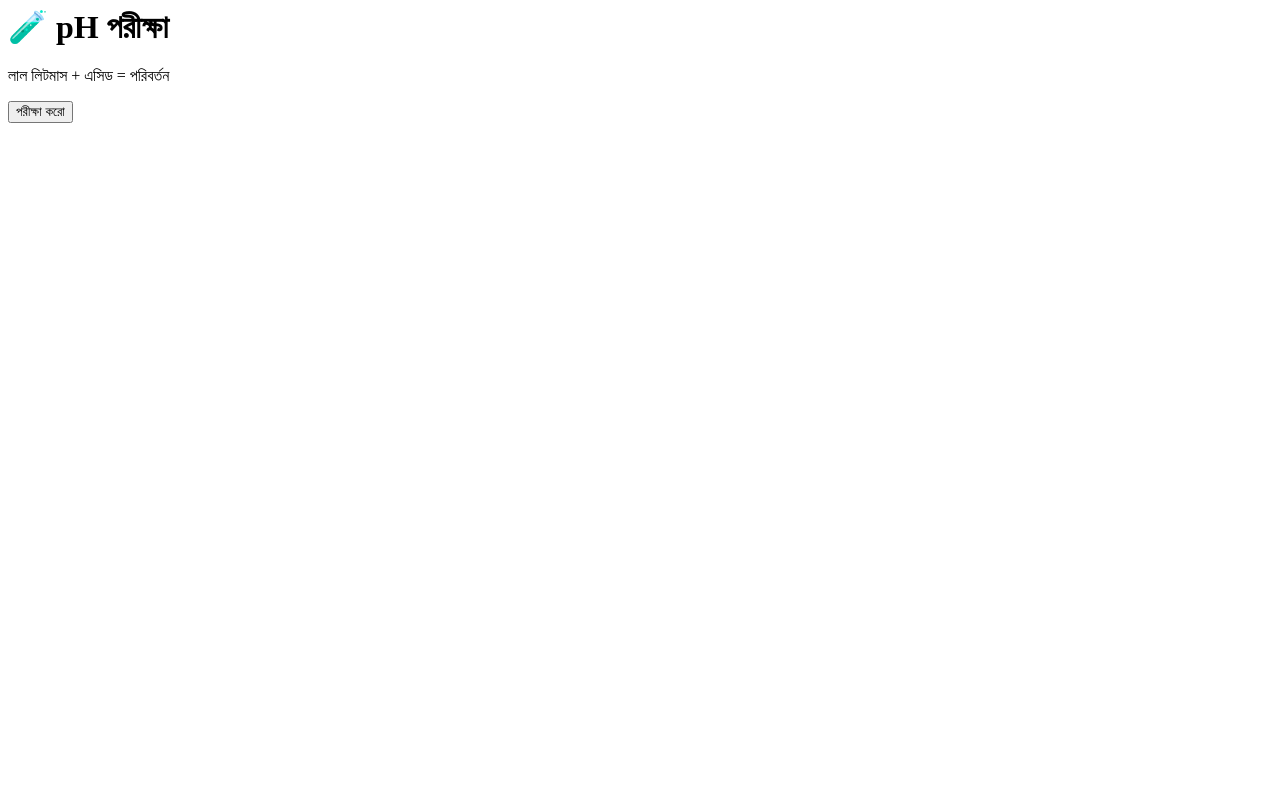
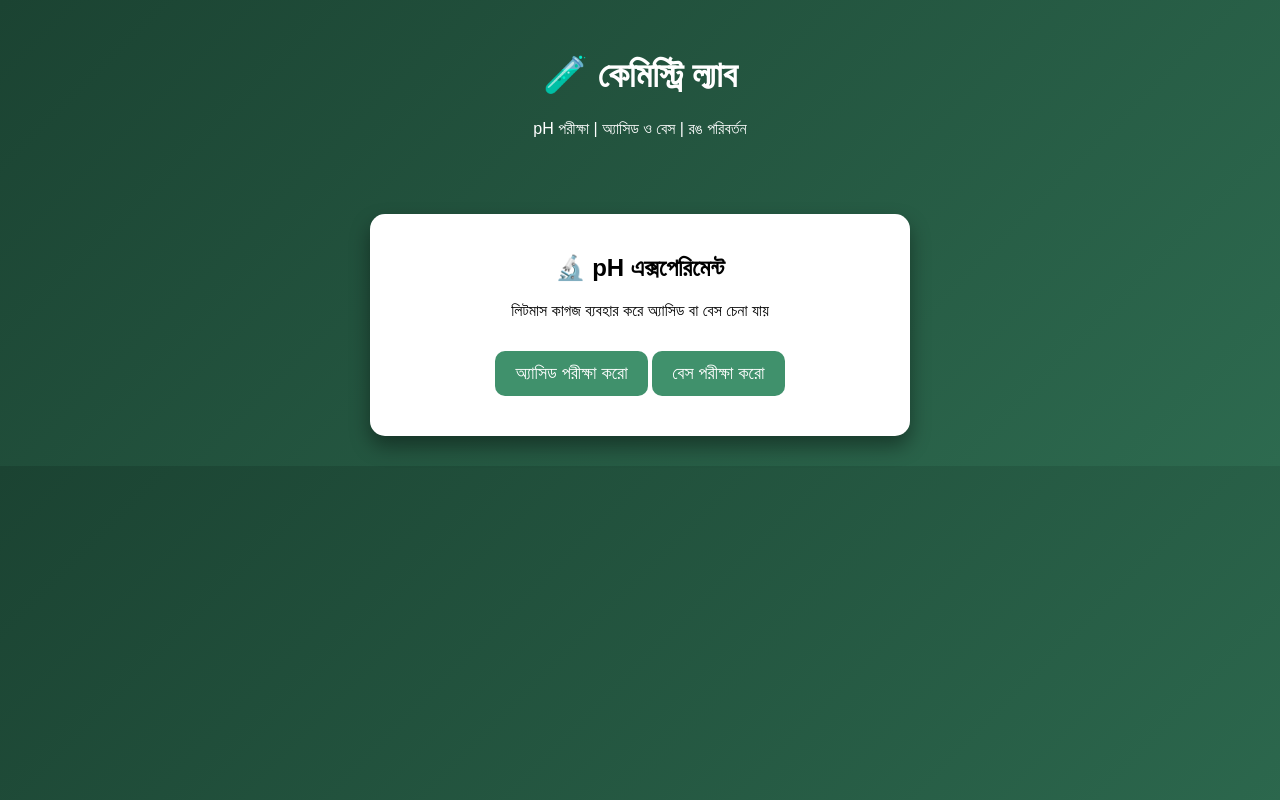
Before and after one commit to shoaibbirampur-ctrl/Science-is-easy-, a plain HTML site: page chemistry.html in a window 1280 px wide. Drawn offline with Linux system fonts and the light colour scheme.

Commit message:
Update chemistry.html

```diff
--- a/chemistry.html
+++ b/chemistry.html
@@ -1,13 +1,98 @@
-<h1>🧪 pH পরীক্ষা</h1>
+<!DOCTYPE html>
+<html lang="bn">
+<head>
+<meta charset="UTF-8">
+<title>Chemistry Lab</title>
 
-<p>লাল লিটমাস + এসিড = পরিবর্তন</p>
+<style>
+body {
+  margin: 0;
+  font-family: Arial;
+  background: linear-gradient(135deg, #1b4332, #2d6a4f);
+  color: white;
+  text-align: center;
+}
 
-<button onclick="testPH()">পরীক্ষা করো</button>
+/* Header */
+header {
+  padding: 30px;
+}
 
-<h2 id="result"></h2>
+header h1 {
+  font-size: 36px;
+}
+
+/* Card */
+.card {
+  background: white;
+  color: black;
+  width: 85%;
+  max-width: 500px;
+  margin: 30px auto;
+  padding: 20px;
+  border-radius: 15px;
+  box-shadow: 0 10px 20px rgba(0,0,0,0.4);
+}
+
+/* Button */
+button {
+  padding: 12px 20px;
+  font-size: 18px;
+  border: none;
+  border-radius: 10px;
+  background: #40916c;
+  color: white;
+  cursor: pointer;
+  margin-top: 15px;
+  transition: 0.3s;
+}
+
+button:hover {
+  background: #1b4332;
+  transform: scale(1.05);
+}
+
+/* Result */
+#result {
+  margin-top: 20px;
+  font-size: 22px;
+  color: #00ffcc;
+}
+</style>
+
+</head>
+
+<body>
+
+<header>
+  <h1>🧪 কেমিস্ট্রি ল্যাব</h1>
+  <p>pH পরীক্ষা | অ্যাসিড ও বেস | রঙ পরিবর্তন</p>
+</header>
+
+<div class="card">
+
+  <h2>🔬 pH এক্সপেরিমেন্ট</h2>
+
+  <p>লিটমাস কাগজ ব্যবহার করে অ্যাসিড বা বেস চেনা যায়</p>
+
+  <button onclick="acidTest()">অ্যাসিড পরীক্ষা করো</button>
+  <button onclick="baseTest()">বেস পরীক্ষা করো</button>
+
+  <div id="result"></div>
+
+</div>
 
 <script>
-function testPH() {
-  document.getElementById("result").innerHTML = "🔴 রং পরিবর্তন হয়েছে (Acidic)";
+function acidTest() {
+  document.getElementById("result").innerHTML =
+  "🔴 অ্যাসিডিক পদার্থ (রং লাল হয়েছে)";
+}
+
+function baseTest() {
+  document.getElementById("result").innerHTML =
+  "🔵 বেসিক পদার্থ (রং নীল হয়েছে)";
 }
 </script>
+
+</body>
+</html>
```
